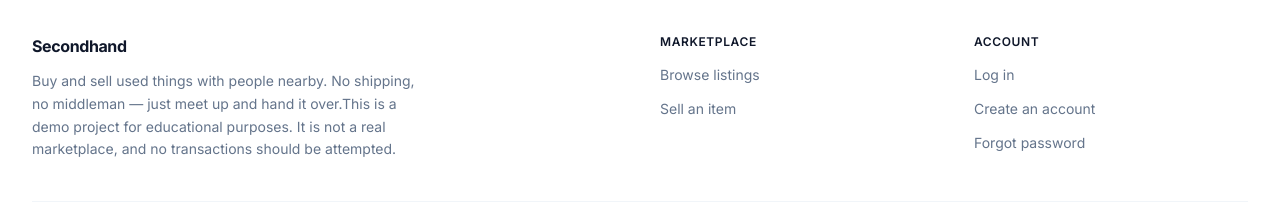
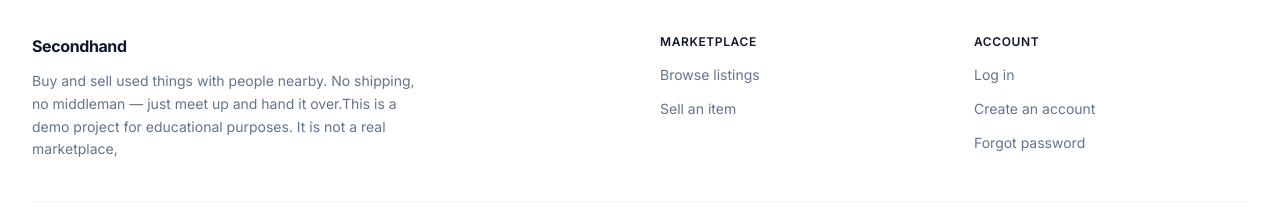
Before and after one commit to choua2025/Local-Secondhand-Marketplace-Frontend, a React (Vite) app: page / in a window 1280 px wide. Shown: the part 510-721 px from the top of the page. Built offline with nearby package versions, Linux system fonts and the light colour scheme; no server answers; a web font is replaced by a local one.

Commit message:
add new message

```diff
--- a/src/components/Footer.tsx
+++ b/src/components/Footer.tsx
@@ -31,7 +31,7 @@ export function Footer(): React.JSX.Element {
             <p className="mt-3 max-w-sm text-sm leading-relaxed text-slate-500">
               {t('footer.tagline')}
 
-              This is a demo project for educational purposes. It is not a real marketplace, and no transactions should be attempted.
+              This is a demo project for educational purposes. It is not a real marketplace,
 
             </p>
           </div>
```
